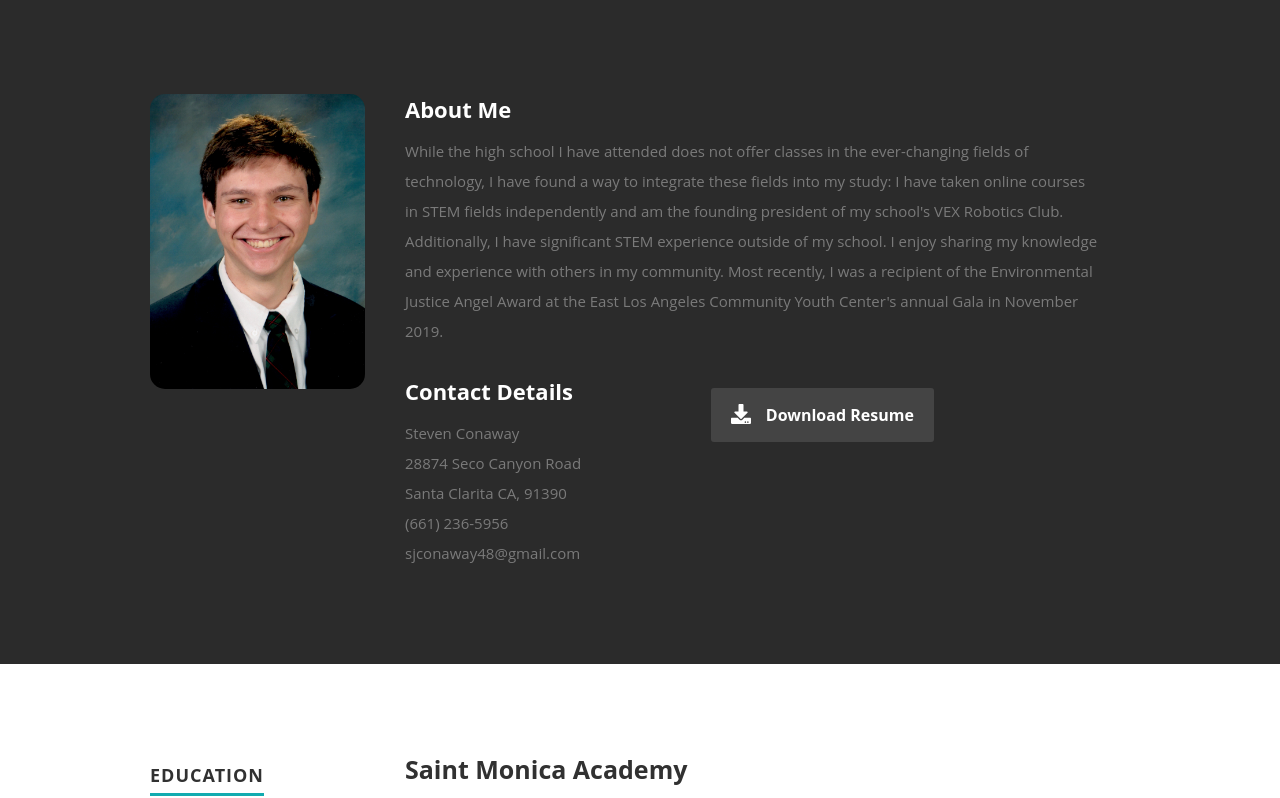
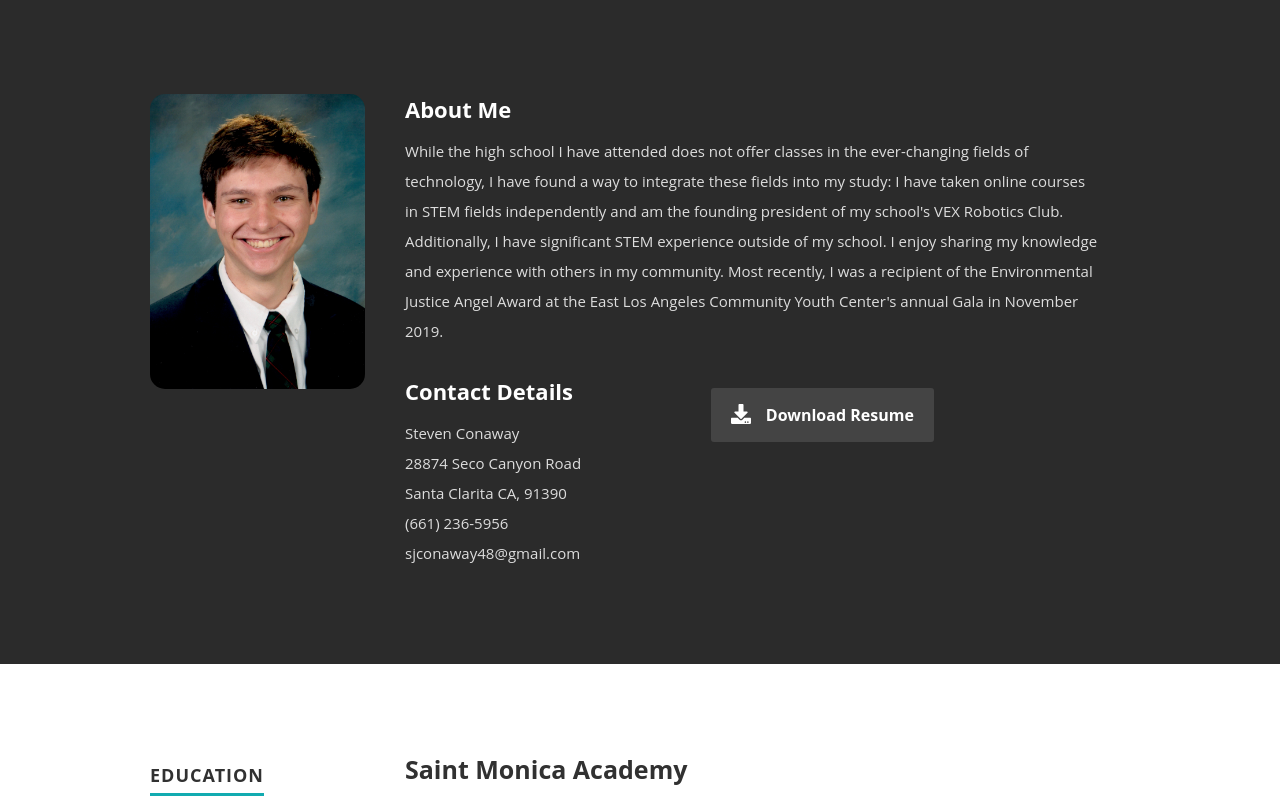
Before and after one commit to SConaway/portfolio, a Next.js app: page / in a window 1280 px wide. Shown: the part 802-1600 px from the top of the page. Built offline with nearby package versions, Linux system fonts and the light colour scheme.

Commit message:
Use readable colors
#7a7a7a and #636363 are hard to read on dark colors

```diff
--- a/styles/layout.css
+++ b/styles/layout.css
@@ -231,7 +231,7 @@ ul#nav li.current a {
 }
 #about p {
     line-height: 30px;
-    color: #7a7a7a;
+    color: #dddddd;
 }
 #about .profile-pic {
     position: relative;
@@ -898,7 +898,7 @@ call-to-action .button {
     background: #191919;
     padding-top: 96px;
     padding-bottom: 102px;
-    color: #636363;
+    color: #dddddd;
 }
 #contact .section-head {
     margin-bottom: 42px;
```
